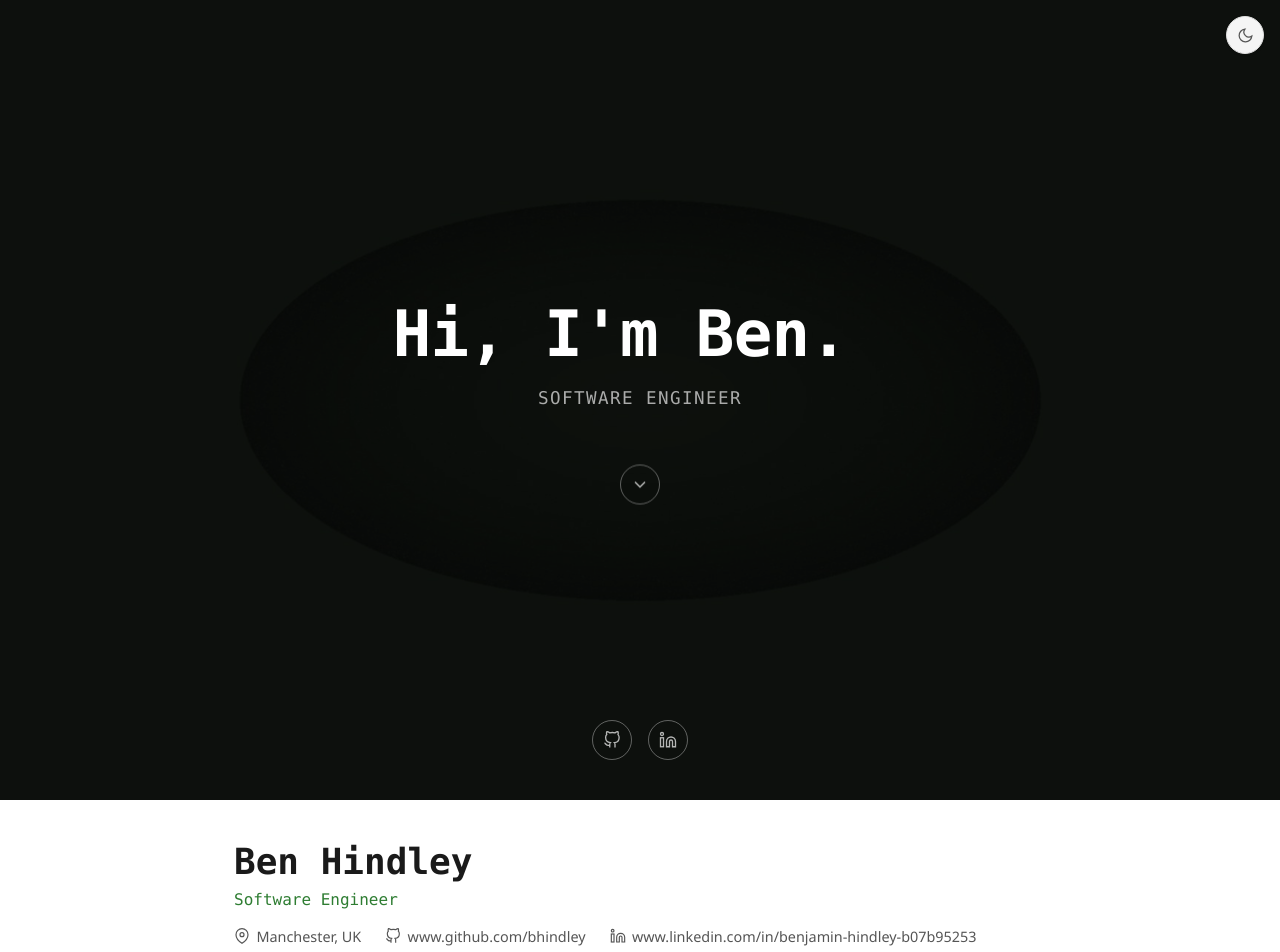
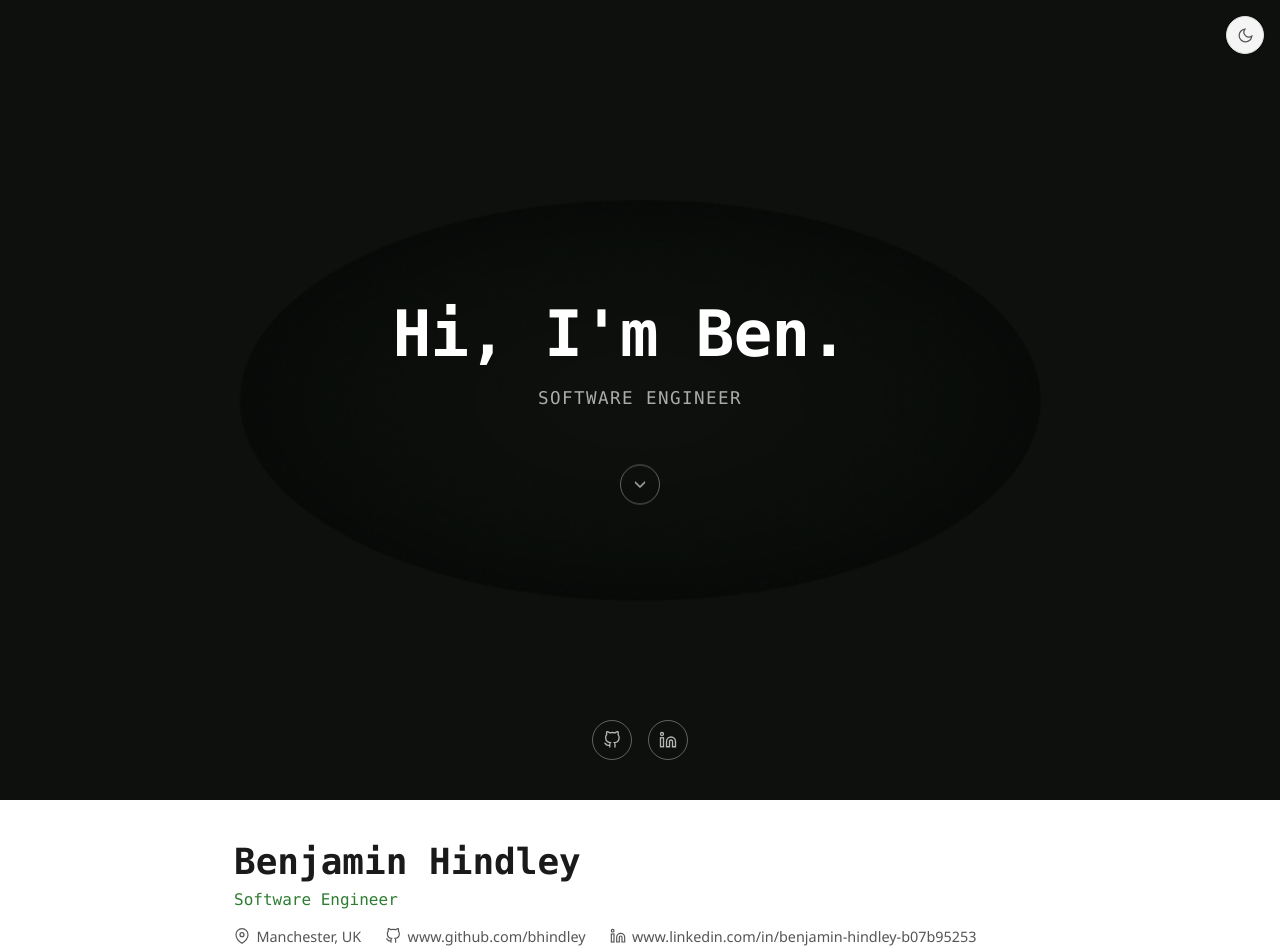
Before and after one commit to bhindley/cv-site, a React (Vite) app: page / in a window 1280 px wide. Shown: the top 952 px of the page. Built offline with nearby package versions, Linux system fonts and the light colour scheme.

Commit message:
update name

```diff
--- a/src/components/Header.jsx
+++ b/src/components/Header.jsx
@@ -4,7 +4,7 @@ export default function Header() {
       <div className="container">
         <div className="header-inner">
           <div>
-            <h1 className="header-name">Ben Hindley</h1>
+            <h1 className="header-name">Benjamin Hindley</h1>
             <p className="header-title">Software Engineer</p>
             <nav className="header-contact">
               <span className="header-location">
```
